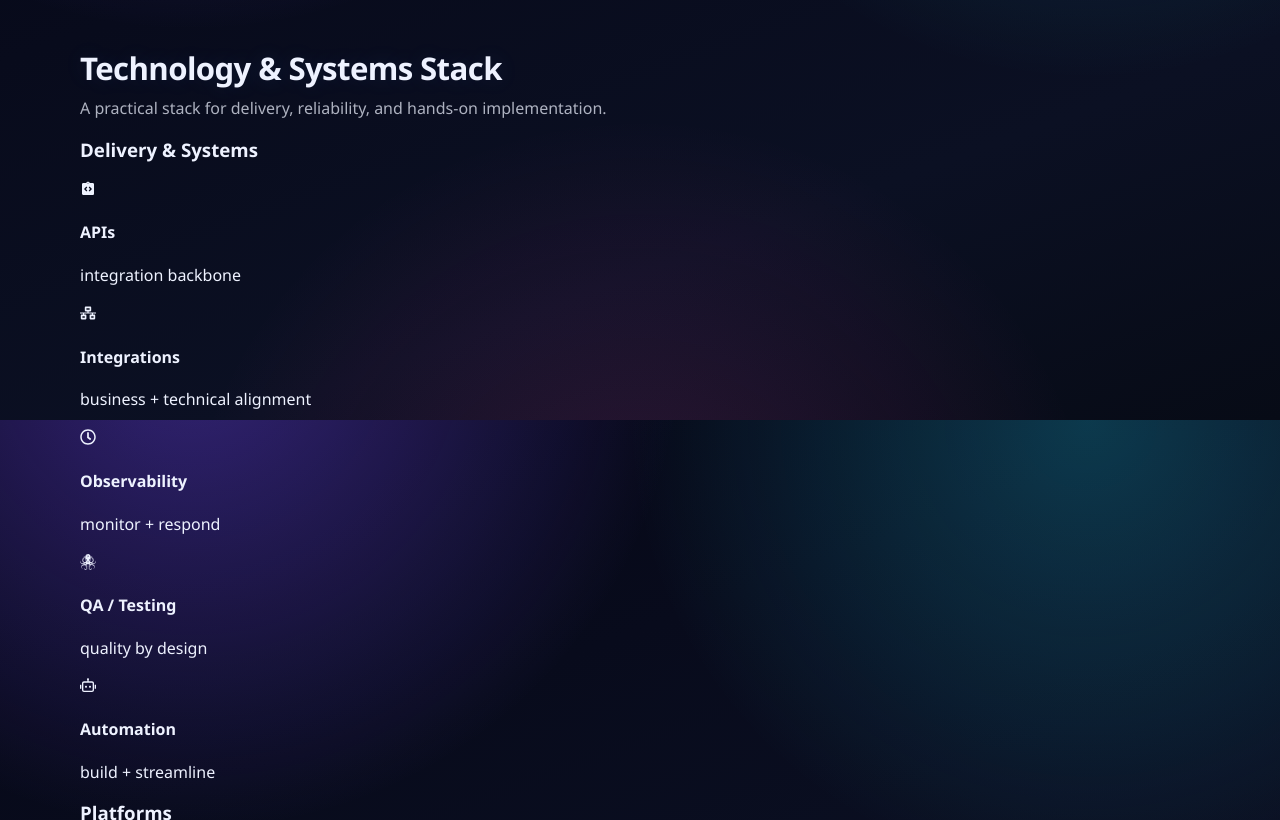
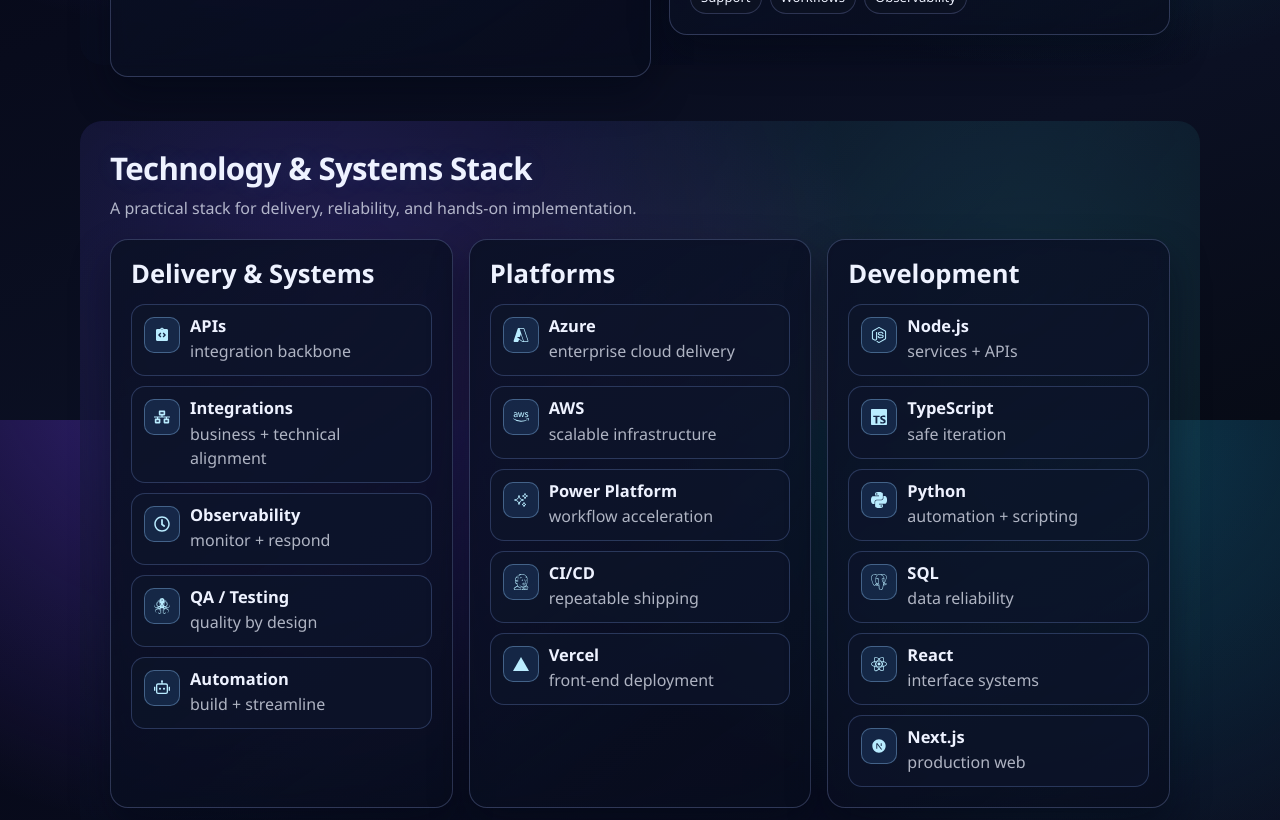
Before and after one commit to alexmarroig/alex-portfolio, a Next.js app: page / in a window 1280 px wide. Shown: the part 1980-2800 px from the top of the page. Built offline with nearby package versions, Linux system fonts and the light colour scheme; no server answers.

Commit message:
Refine stack/focus sections layout and background gradients

```diff
--- a/app/globals.css
+++ b/app/globals.css
@@ -97,7 +97,28 @@
 }
 
 .section {
+  position: relative;
   margin-top: 56px;
+}
+
+#core-stack,
+#current-focus {
+  isolation: isolate;
+  border-radius: 22px;
+  padding: clamp(18px, 3vw, 30px);
+}
+
+#core-stack::before,
+#current-focus::before {
+  content: "";
+  position: absolute;
+  inset: 0;
+  border-radius: inherit;
+  z-index: -1;
+  pointer-events: none;
+  background: radial-gradient(circle at 22% 24%, rgba(122, 83, 255, 0.2), transparent 52%),
+    radial-gradient(circle at 84% 24%, rgba(73, 241, 255, 0.12), transparent 50%),
+    linear-gradient(130deg, rgba(11, 17, 38, 0.72), rgba(9, 14, 32, 0.28) 65%, rgba(10, 14, 31, 0.12));
 }
 
 .sectionTitle {
@@ -531,13 +552,17 @@
 
 .focusLayout {
   display: grid;
-  gap: 16px;
+  gap: 18px;
   margin-top: 16px;
 }
 
 .focusGridClean {
   display: grid;
-  gap: 16px;
+  gap: 18px;
+}
+
+.focusCardPrimary {
+  min-height: 100%;
 }
 
 .focusCardHead {
@@ -569,7 +594,82 @@
 
 @media (min-width: 900px) {
   .focusLayout {
-    grid-template-columns: minmax(0, 1.2fr) minmax(0, 1fr);
+    grid-template-columns: minmax(0, 1.08fr) minmax(0, 1fr);
+    align-items: start;
+  }
+}
+
+.card {
+  border: 1px solid rgba(168, 188, 255, 0.24);
+  border-radius: 18px;
+  background: linear-gradient(145deg, rgba(11, 17, 38, 0.92), rgba(8, 13, 30, 0.72));
+  box-shadow: 0 18px 38px rgba(3, 7, 20, 0.45);
+  backdrop-filter: blur(8px);
+}
+
+.stackCategoryGrid {
+  margin-top: 18px;
+  display: grid;
+  gap: 16px;
+  grid-template-columns: 1fr;
+}
+
+.stackCategoryCard {
+  padding: 20px;
+}
+
+.stackCategoryCard h3 {
+  margin: 0;
+  font-size: clamp(1.28rem, 2.5vw, 1.6rem);
+}
+
+.stackList {
+  margin-top: 16px;
+  display: grid;
+  gap: 10px;
+}
+
+.iconBadge {
+  display: flex;
+  align-items: flex-start;
+  gap: 10px;
+  padding: 12px;
+  border-radius: 14px;
+  border: 1px solid rgba(138, 173, 255, 0.24);
+  background: rgba(15, 22, 43, 0.65);
+}
+
+.iconBadgeIcon {
+  width: 34px;
+  height: 34px;
+  flex: 0 0 auto;
+  display: grid;
+  place-items: center;
+  border-radius: 10px;
+  border: 1px solid rgba(151, 204, 255, 0.36);
+  background: rgba(82, 160, 255, 0.14);
+  color: #b9ecff;
+}
+
+.iconBadge h4 {
+  margin: 0;
+  font-size: 1.03rem;
+}
+
+.iconBadge p {
+  margin: 4px 0 0;
+  color: var(--muted);
+}
+
+@media (min-width: 780px) {
+  .stackCategoryGrid {
+    grid-template-columns: repeat(2, minmax(0, 1fr));
+  }
+}
+
+@media (min-width: 1180px) {
+  .stackCategoryGrid {
+    grid-template-columns: repeat(3, minmax(0, 1fr));
   }
 }
 
```
